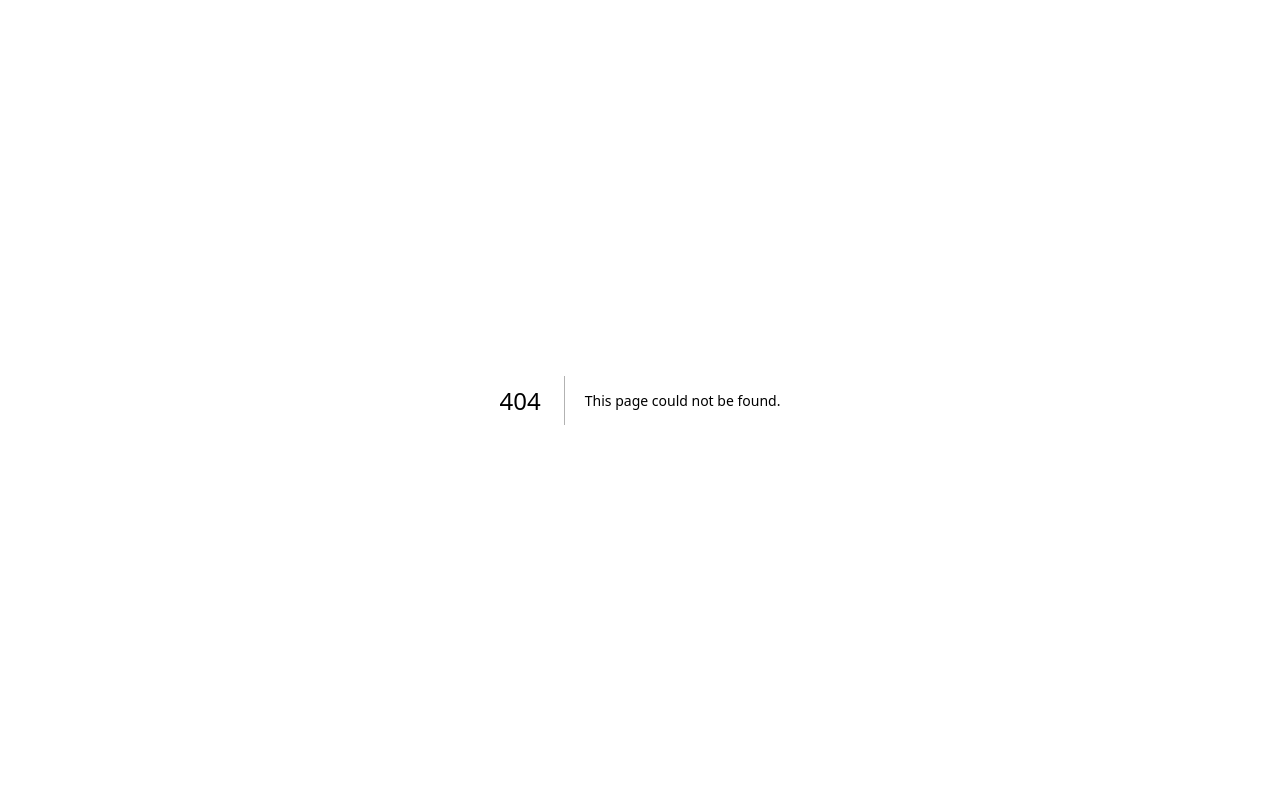
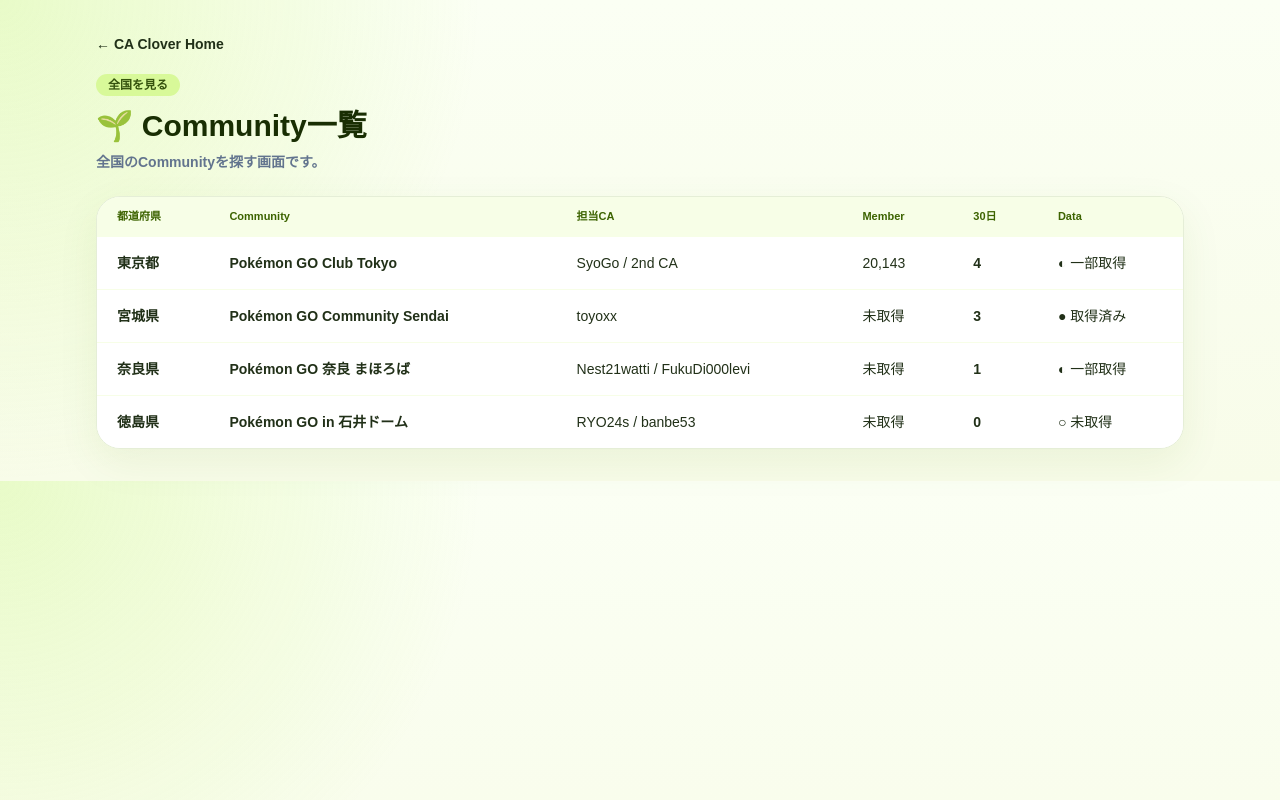
Before and after one commit to Kaityo1221/ca-clover, a Next.js app: page /communities in a window 1280 px wide. Before the commit this address had no page. Built offline with nearby package versions, Linux system fonts and the light colour scheme.

Commit message:
Add src/app/communities/page.tsx

```diff
--- /dev/null
+++ b/src/app/communities/page.tsx
@@ -0,0 +1,32 @@
+import Link from "next/link";
+import { communities } from "@/lib/demo";
+
+export default function Page(){
+  return <main className="mx-auto max-w-6xl px-4 py-8 md:px-8">
+    <Link href="/" className="text-sm font-black text-lime-700">← CA Clover Home</Link>
+    <div className="mt-4">
+      <span className="rounded-full bg-lime-200 px-3 py-1 text-xs font-black text-lime-900">全国を見る</span>
+      <h1 className="mt-3 text-3xl font-black text-lime-950">🌱 Community一覧</h1>
+      <p className="mt-2 text-sm font-semibold text-slate-500">全国のCommunityを探す画面です。</p>
+    </div>
+    <div className="clover-card mt-6 overflow-hidden">
+      <div className="overflow-x-auto">
+        <table className="w-full min-w-[850px] text-left text-sm">
+          <thead className="bg-lime-50 text-[11px] font-black text-lime-800">
+            <tr><th className="px-5 py-3">都道府県</th><th className="px-5 py-3">Community</th><th className="px-5 py-3">担当CA</th><th className="px-5 py-3">Member</th><th className="px-5 py-3">30日</th><th className="px-5 py-3">Data</th></tr>
+          </thead>
+          <tbody className="divide-y divide-lime-50">
+            {communities.map(c=><tr key={c.id} className="bg-white hover:bg-lime-50/70">
+              <td className="px-5 py-4 font-bold">{c.prefecture}</td>
+              <td className="px-5 py-4"><Link href={"/community/"+c.id} className="font-black text-lime-900">{c.name}</Link></td>
+              <td className="px-5 py-4">{c.cas.join(" / ")}</td>
+              <td className="px-5 py-4">{c.members?.toLocaleString("ja-JP")??"未取得"}</td>
+              <td className="px-5 py-4 font-black">{c.d30}</td>
+              <td className="px-5 py-4">{c.coverage==="complete"?"● 取得済み":c.coverage==="partial"?"◐ 一部取得":"○ 未取得"}</td>
+            </tr>)}
+          </tbody>
+        </table>
+      </div>
+    </div>
+  </main>;
+}
```
